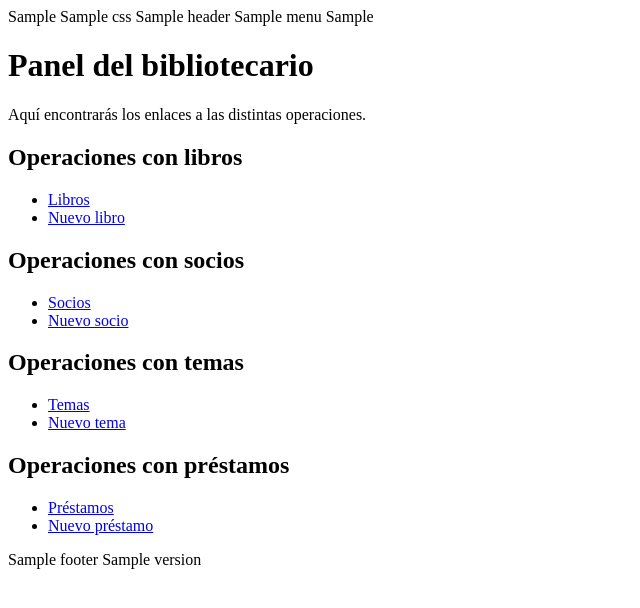
After one commit to jared-esparza/GestionBiblioteca, a PHP site: template src/mvc/views/panel/bibliotecario.php in a window 1280 px wide. The commit adds this page. Shown: the top 608 px of the page, without its empty margins (0-640 px from the left). Run offline with PHP 8.4, Linux system fonts and the light colour scheme; the template is opened without the code that fills it: most values are stand-ins (such as "Sample title", 1, 10 or a date in 2020); some libraries are stand-ins or nearby versions.

Commit message:
Add Librarian panel and modify menu() template

```diff
--- a/src/config/config.php
+++ b/src/config/config.php
@@ -189,6 +189,9 @@ define('TEST_ROLES', ['ROLE_ADMIN', 'ROLE_TEST']);
 
 // roles que tienen autorización para ver las estadísticas de visitas
 define('STATS_ROLES', ['ROLE_ADMIN', 'ROLE_TEST']);
+
+// roles que pueden acceder al panel del bibliotecario
+define('LIBRARIAN_PANEL_ROLES', ['ROLE_ADMIN', 'ROLE_TEST', 'ROLE_LIBRARIAN']);
 
 // redirección tras el intento de Login de un usuario bloqueado
 // será '/Contacto' una vez implementado el formulario de contacto (en clase)
--- /dev/null
+++ b/src/mvc/views/panel/bibliotecario.php
@@ -0,0 +1,63 @@
+<!DOCTYPE html>
+<html lang="<?= LANGUAGE_CODE ?>">
+	<head>
+		<?= $template->metaData(
+            "Panel del bibliotecario",
+            "Panel de control con las operaciones principales para el bibliotecario"
+        ) ?>
+        <?= $template->css() ?>
+	</head>
+
+	<body>
+
+		<?= $template->header(null, 'Panel de bibliotecario') ?>
+		<?= $template->menu() ?>
+		<?= $template->breadCrumbs(["Panel de bibliotecario" => null]) ?>
+		<?= $template->messages() ?>
+
+		<main>
+    		<h1>Panel del bibliotecario</h1>
+
+    		<p>Aquí encontrarás los enlaces a las distintas operaciones.</p>
+
+    		<div class="flex-container gap2">
+        		<section class="flex1">
+        			<h2>Operaciones con libros</h2>
+        			<ul>
+        				<li><a href="/Libro">Libros</a></li>
+        				<li><a href="/Libro/create">Nuevo libro</a></li>
+        			</ul>
+        		</section>
+
+        		<section class="flex1">
+        			<h2>Operaciones con socios</h2>
+        			<ul>
+        				<li><a href="/Socio">Socios</a></li>
+        				<li><a href="/Socio/create">Nuevo socio</a></li>
+        			</ul>
+        		</section>
+    		</div>
+
+    		<div class="flex-container gap2">
+        		<section class="flex1">
+        			<h2>Operaciones con temas</h2>
+        			<ul>
+        				<li><a href="/Tema">Temas</a></li>
+        				<li><a href="/Tema/create">Nuevo tema</a></li>
+        			</ul>
+        		</section>
+
+        		<section class="flex1">
+        			<h2>Operaciones con préstamos</h2>
+        			<ul>
+        				<li><a href="/Prestamo">Préstamos</a></li>
+        				<li><a href="/Prestamo/create">Nuevo préstamo</a></li>
+        			</ul>
+        		</section>
+    		</div>
+		</main>
+
+		<?= $template->footer() ?>
+		<?= $template->version() ?>
+	</body>
+</html>
--- a/src/mvc/views/prestamo/extend.php
+++ b/src/mvc/views/prestamo/extend.php
@@ -27,7 +27,8 @@
                 <div class="flex2">
                     <input type="hidden" value="<?= $prestamo->id ?>" name="id">
                     <label>Nueva fecha limite:</label>
-                    <input type="date" name="limite"  value="<?= old('limite', date('Y-m-d', strtotime($prestamo->limite . ' +1 week'))) ?>">
+                    <input type="date" name="limite"
+                        value="<?= old('limite', date('Y-m-d', strtotime($prestamo->limite . ' +1 week'))) ?>">
                 </div>
                 <div class="centered mt2">
                     <input type="submit" class="button" name="actualizar" value="Actualizar">
```
Also changed, not shown: src/mvc/controllers/BibliotecarioController.php (added, +17 -0 lines), src/templates/Base.php (+6 -2 lines).
